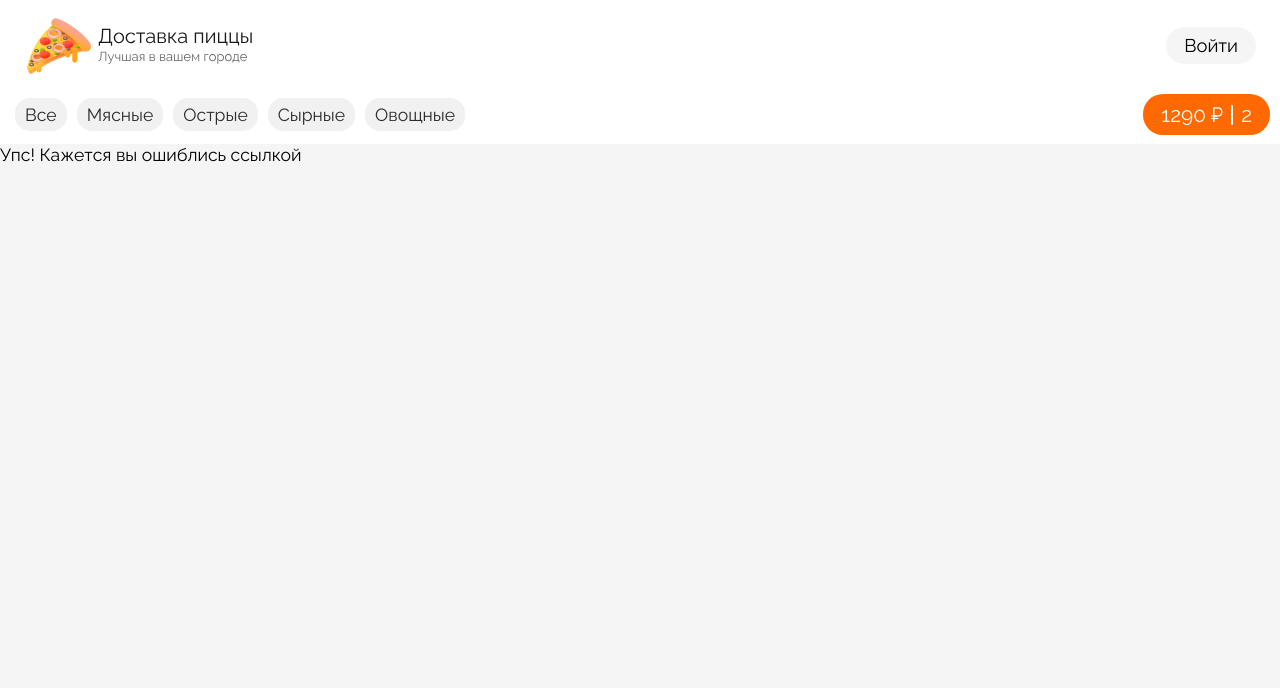
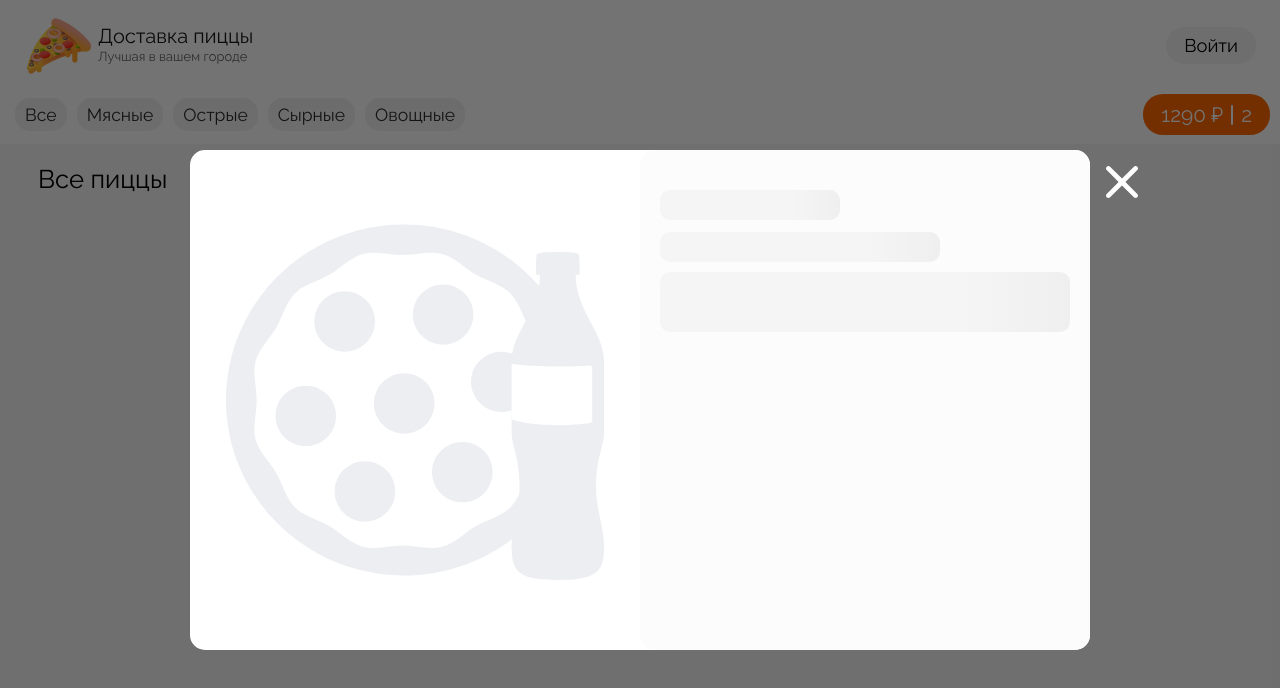
Before and after one commit to arkdich/food-order-app, a React (Create React App) app: page /product in a window 1280 px wide. Shown: the top 688 px of the page. Built offline with nearby package versions, Linux system fonts and the light colour scheme.

Commit message:
add product page style and load anim

```diff
--- a/src/App.js
+++ b/src/App.js
@@ -8,7 +8,7 @@ export default function App() {
     <Routes>
       <Route path="/" element={<GlobalLayout />}>
         <Route path="/" element={<HomeLayout />}>
-          <Route path="product/:id" element={<ProductPage />} />
+          <Route path="product" element={<ProductPage />} />
         </Route>
         <Route path="cart" element={<p>Cart Placeholder</p>}></Route>
         <Route path="profile" element={<p>Profile Placeholder</p>} />
--- a/src/components/GlobalStyle.js
+++ b/src/components/GlobalStyle.js
@@ -25,6 +25,5 @@ export const GlobalStyle = createGlobalStyle`
 
   img {
     width: 100%;
-    height: 100%;
   }
 `;
--- /dev/null
+++ b/src/components/Placeholder.style.js
@@ -0,0 +1,26 @@
+import { css, keyframes } from 'styled-components';
+
+const PlaceholderAnim = keyframes`
+0% {
+    background-position: 50% 0;
+  }
+
+  100% {
+      background-position: -150% 0;
+  }
+`;
+
+const PlaceholderBG = css`
+  border-radius: 10px;
+  background: linear-gradient(
+    90deg,
+    #f5f5f5 5%,
+    #eeeeee 20%,
+    #eeeeee 30%,
+    #f5f5f5 45%
+  );
+  background-size: 200% 100%;
+  animation: ${PlaceholderAnim} 1.2s linear infinite;
+`;
+
+export default PlaceholderBG;
--- a/src/pages/home/products/footer/ProductFooter.js
+++ b/src/pages/home/products/footer/ProductFooter.js
@@ -20,7 +20,7 @@ export default function ProductFooter(props) {
     `от ${price} ₽`
   );
 
-  const addBtnHandler = () => navigate(`/product/${id}`);
+  const addBtnHandler = () => navigate(`product?id=${id}`);
 
   return (
     <Footer>
--- a/src/pages/home/specials/item/SpecialsItem.styles.js
+++ b/src/pages/home/specials/item/SpecialsItem.styles.js
@@ -1,4 +1,5 @@
-import styled, { css, keyframes } from 'styled-components';
+import styled from 'styled-components';
+import PlaceholderBG from '@components/Placeholder.style';
 
 export const SpecialsItemStyled = styled.article`
   flex: 0 0 220px;
@@ -54,26 +55,3 @@ export const Price = styled.p`
       height: '20px',
     }}
 `;
-
-const PlaceholderAnim = keyframes`
-  0% {
-      background-position: 50% 0;
-    }
-
-    100% {
-        background-position: -150% 0;
-    }
-`;
-
-const PlaceholderBG = css`
-  border-radius: 10px;
-  background: linear-gradient(
-    90deg,
-    #f5f5f5 5%,
-    #eeeeee 20%,
-    #eeeeee 30%,
-    #f5f5f5 45%
-  );
-  background-size: 200% 100%;
-  animation: ${PlaceholderAnim} 1.2s linear infinite;
-`;
--- a/src/pages/product/page/ProductPage.js
+++ b/src/pages/product/page/ProductPage.js
@@ -1,19 +1,58 @@
+import { useState } from 'react';
 import { useSelector } from 'react-redux';
-import { useNavigate, useParams } from 'react-router-dom';
+import { useNavigate } from 'react-router-dom';
 import {
-  ImgCont,
+  CloseBtn,
+  ImgWrapper,
+  Info,
+  InfoWrapper,
+  Ingredients,
   Overlay,
   ProductPageStyled,
+  Title,
   Wrapper,
 } from './ProductPage.styles';
-import img from '@assets/icons/placeholder.svg';
+import { ReactComponent as Placeholder } from '@assets/icons/placeholder.svg';
+import { ReactComponent as Close } from '@assets/icons/close.svg';
 
 export default function ProductPage() {
-  const params = useParams();
+  const params = new URLSearchParams(window.location.search);
 
   const product = useSelector((state) =>
-    state.products.items.pizzas.find((p) => p.id === params.id)
+    state.products.items.pizzas.find((p) => p.id === params.get('id'))
   );
+
+  const [productParams, setProductParams] = useState({
+    id: product?.id,
+    type: 'classic',
+    size: 'normal',
+  });
+
+  const productOptions = {
+    type: {
+      classic: 'традиционное тесто',
+      thin: `тонкое тесто`,
+    },
+    size: {
+      small: `25 см`,
+      normal: `30 см`,
+      large: `35 см`,
+    },
+  };
+
+  const infoOutput =
+    product &&
+    `${productOptions.size[productParams.size]}, ${
+      productOptions.type[productParams.type]
+    }, ${product.style[productParams.type][productParams.size]} г`;
+
+  const imgOutput = product ? (
+    <img src={product.img[productParams.type]} alt={`Пицца ${product.title}`} />
+  ) : (
+    <Placeholder />
+  );
+
+  const loaded = !!product;
 
   const navigate = useNavigate();
 
@@ -23,9 +62,17 @@ export default function ProductPage() {
     <Wrapper>
       <Overlay onClick={overlayClickHandler} />
       <ProductPageStyled>
-        <ImgCont>
-          <img src={img} alt={`Пицца ${product?.title}`} />
-        </ImgCont>
+        <ImgWrapper>{imgOutput}</ImgWrapper>
+        <InfoWrapper>
+          <Title loaded={loaded}>{product?.title}</Title>
+          <Info loaded={loaded}>{infoOutput}</Info>
+          <Ingredients loaded={loaded}>
+            {product?.ingredients.join(`, `)}
+          </Ingredients>
+        </InfoWrapper>
+        <CloseBtn onClick={overlayClickHandler}>
+          <Close />
+        </CloseBtn>
       </ProductPageStyled>
     </Wrapper>
   );
--- a/src/pages/product/page/ProductPage.styles.js
+++ b/src/pages/product/page/ProductPage.styles.js
@@ -1,12 +1,14 @@
+import PlaceholderBG from '@components/Placeholder.style';
+import breakpoints from '@utils/variables/breakpoints';
 import styled from 'styled-components';
 
 export const Wrapper = styled.div`
   position: fixed;
   z-index: 20;
+  left: 50%;
+  top: 50%;
   width: 100%;
   height: 200%;
-  left: 50%;
-  top: 50%;
   transform: translate(-50%, -50%);
 `;
 
@@ -29,16 +31,82 @@ export const ProductPageStyled = styled.div`
   display: grid;
   grid-template-columns: repeat(2, 1fr);
   max-width: 900px;
-  max-height: 700px;
-  width: 90%;
-  height: 90%;
-  padding: 20px;
+  max-height: 500px;
+  width: 80%;
+  height: 80%;
   background-color: #fff;
   border-radius: 15px;
+
+  @media only screen and (max-width: ${breakpoints.phone}) {
+    grid-template-columns: 1fr;
+  }
 `;
 
-export const ImgCont = styled.div``;
+export const ImgWrapper = styled.div`
+  display: flex;
+  justify-content: center;
+  align-items: center;
 
-// export const ImgCont = styled.div``;
-// export const ImgCont = styled.div``;
-// export const ImgCont = styled.div``;
+  img {
+    max-width: 85%;
+    margin-left: 6.5%;
+  }
+`;
+
+export const InfoWrapper = styled.div`
+  padding: 40px 20px;
+  border-radius: 15px;
+  background-color: #fcfcfc;
+`;
+
+export const Title = styled.h1`
+  font-size: 1.6rem;
+  font-weight: 400;
+
+  ${({ loaded }) => !loaded && PlaceholderBG}
+  ${({ loaded }) =>
+    !loaded && { width: '180px', height: '30px', borderRadius: '10px' }}
+`;
+
+export const Info = styled.h4`
+  margin-top: 2px;
+  margin-bottom: 10px;
+  font-size: 1rem;
+  font-weight: 300;
+
+  ${({ loaded }) => !loaded && PlaceholderBG}
+  ${({ loaded }) =>
+    !loaded && {
+      width: '280px',
+      height: '30px',
+      borderRadius: '10px',
+      marginTop: '12px',
+    }}
+`;
+
+export const Ingredients = styled.p`
+  font-weight: 400;
+  font-size: 1rem;
+
+  ${({ loaded }) => !loaded && PlaceholderBG}
+  ${({ loaded }) =>
+    !loaded && { width: '100%', height: '60px', borderRadius: '10px' }}
+`;
+
+export const CloseBtn = styled.button`
+  position: absolute;
+  z-index: 1;
+  top: 8px;
+  right: -56px;
+  width: 48px;
+  height: 48px;
+  padding: 8px;
+  border-style: none;
+  background-color: transparent;
+  transition: transform 100ms ease-in;
+  cursor: pointer;
+
+  &:hover {
+    transform: scale(0.95);
+  }
+`;
```
Also changed, not shown: src/assets/icons/close.svg (added).
